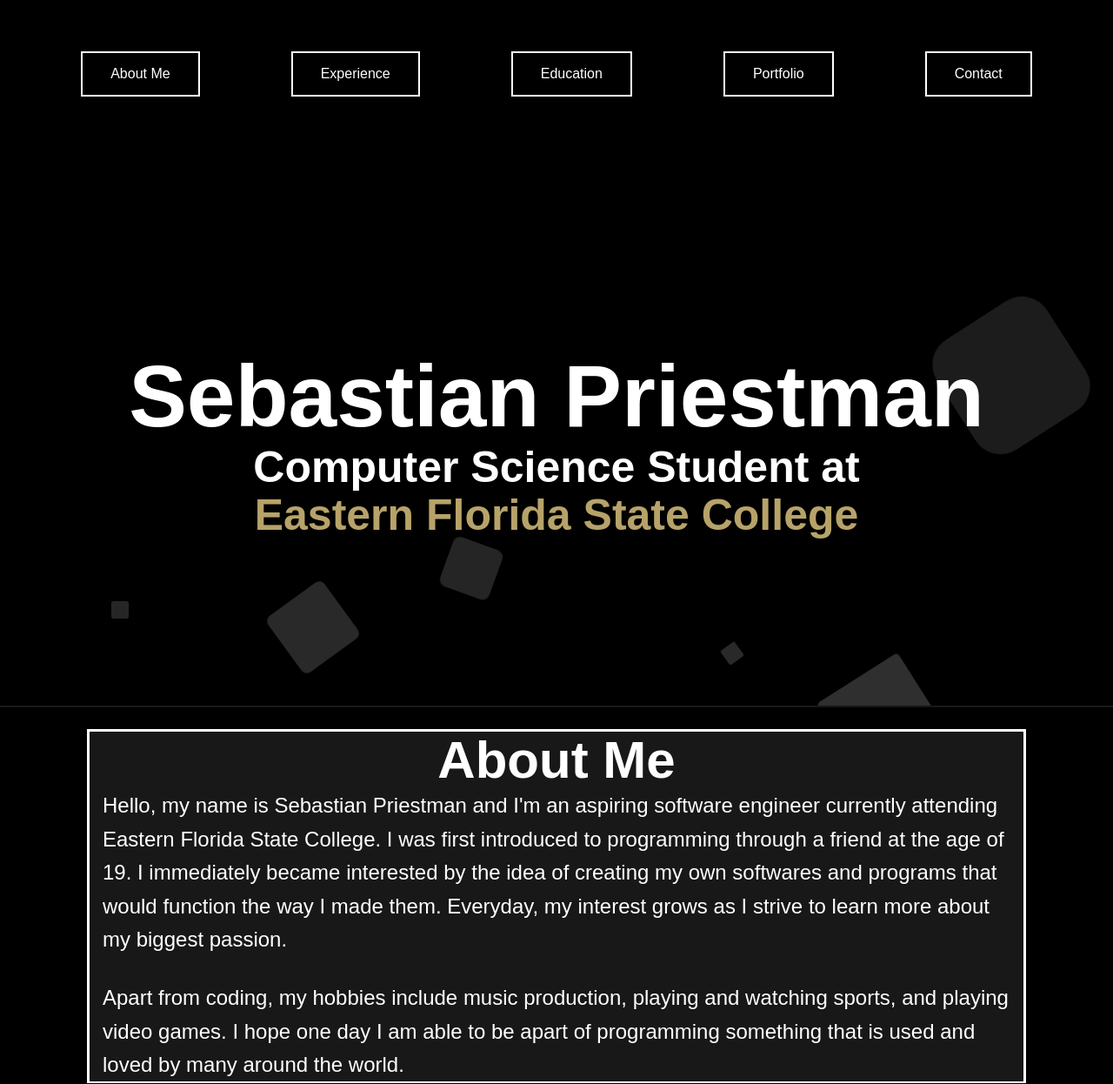
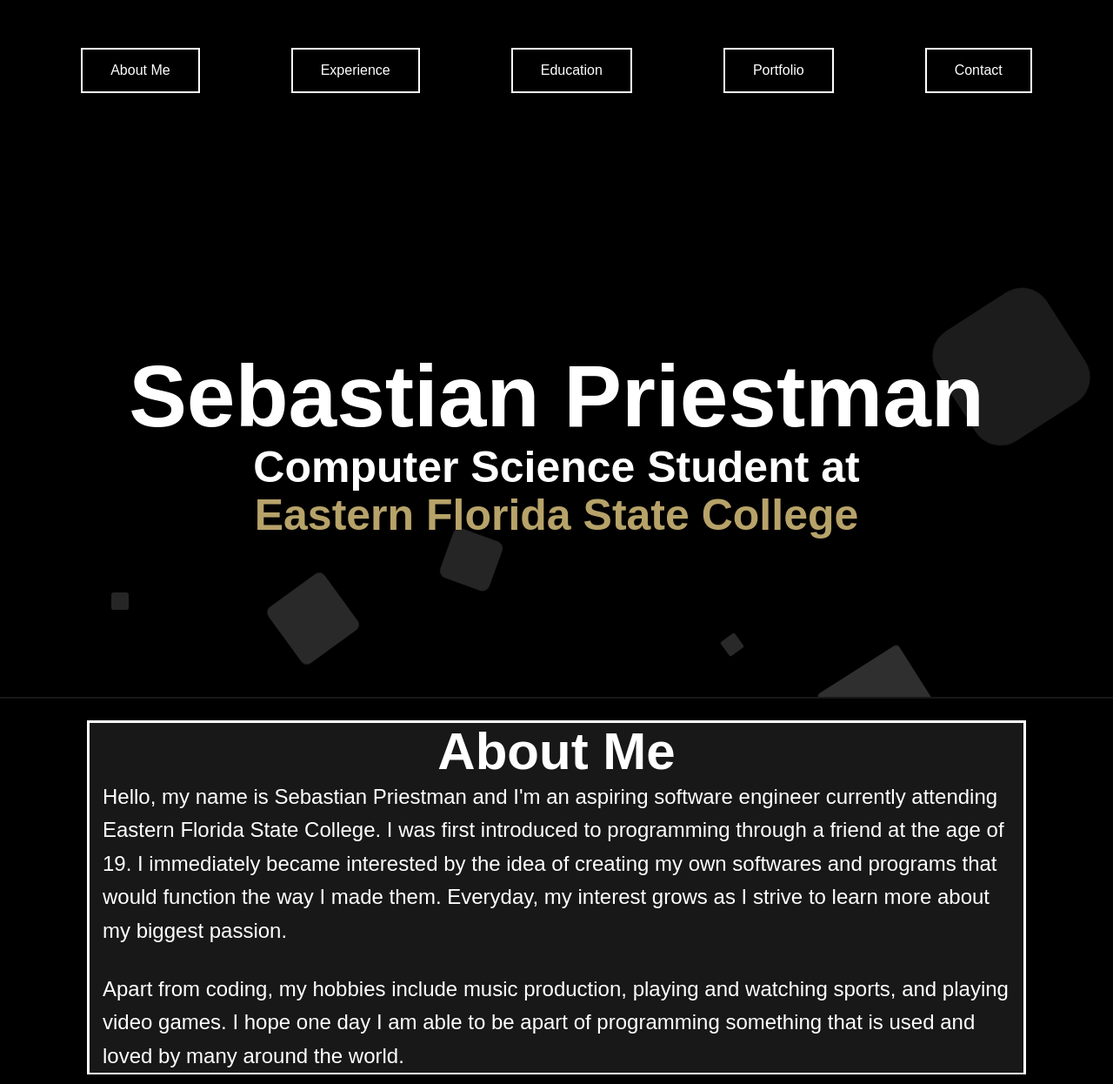
Before and after one commit to spriestman52/Personal-Website, a plain HTML site: page index.html in a window 1280 px wide. Shown: the top 1246 px of the page at 87% size. Drawn offline with nearby package versions, Linux system fonts and the light colour scheme.

Commit message:
Add files via upload

```diff
--- a/css/style.css
+++ b/css/style.css
@@ -68,7 +68,8 @@ h3 {font-size: var(--fs-h3) }
     /* HEADER */
 header {
     background-color: transparent;
-    height: 5px;
+    height: 1px;
+    z-index: 1;
 }
 
     /* BUTTONS */
@@ -84,11 +85,13 @@ header {
     margin: 4px 50px;
     cursor: pointer;
 }
+
 button {
     background-color: transparent;
     border: 2px solid #949494;
     color: #b1b1b1;
-  }
+}
+
 .button:hover {
     box-shadow: 0 0.5em 0.5em -0.4em var(--hover);
     transform: translateY(-0.25em);
@@ -97,6 +100,7 @@ button {
 .text-center {
     padding-top: 50px;
     text-align: center;
+    background-color: transparent;
 }
 
 hr{
@@ -344,7 +348,6 @@ body{
     width: 100%;
     position: absolute;
     top:50vh;
-
 }
 
 .context h1{
@@ -360,9 +363,7 @@ body{
     background: #000000;
     background: -webkit-linear-gradient(to left, #222222, #000000);
     width: 100%;
-    height: 87vh;
-
-
+    height: 100vh;
 }
 
 .circles{
--- a/index.html
+++ b/index.html
@@ -17,18 +17,30 @@
     <body>
         <header>
         </header>
-            <div class="navbar">
-			<div id="wrapper">
+
+
+        <div class="area" >
+            <ul class="circles">
+
+                    <li></li>
+                    <li></li>
+                    <li></li>
+                    <li></li>
+                    <li></li>
+                    <li></li>
+                    <li></li>
+                    <li></li>
+                    <li></li>
+                    <li></li>
+
                     <ul class="text-center">
-				<li>
                         <button class="button" id="aboutBtn"><span>About Me</span></button>
                         <button class="button" id="experienceBtn"><span>Experience</span></button>
                         <button class="button" id="educationBtn"><span>Education</span></button>
                         <button class="button" id="portfolioBtn"><span>Portfolio</span></button>
                         <button class="button" id="contactBtn"><span>Contact</span></button>
-				</li>
                     </ul>
-			</div>
+            </ul>
     </div>
 
         </section>
@@ -42,20 +54,6 @@
             </section>
         </div>
 
-    <div class="area" >
-                <ul class="circles">
-                        <li></li>
-                        <li></li>
-                        <li></li>
-                        <li></li>
-                        <li></li>
-                        <li></li>
-                        <li></li>
-                        <li></li>
-                        <li></li>
-                        <li></li>
-                </ul>
-        </div >
         <hr>
 
 
```
Lines whose indentation alone changed are shown as unchanged.
